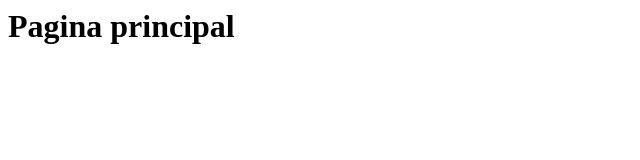
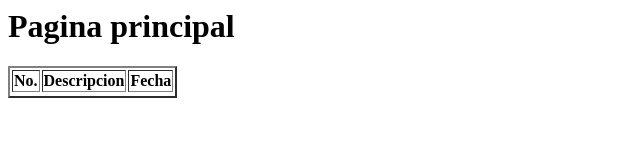
Before and after one commit to edrotumax/ejemplo, a plain HTML site: page index.html in a window 1280 px wide. Shown: the whole page, without its empty margins (0-640 px from the left). Drawn offline with Linux system fonts and the light colour scheme.

Commit message:
Creando encabezados de la tabla

```diff
--- a/index.html
+++ b/index.html
@@ -4,5 +4,14 @@
  </head>
  <body>
 	<h1>Pagina principal</h1>
+	<table border="2">
+		<thead>
+			<tr>
+				<th>No.</th>
+				<th>Descripcion</th>
+				<th>Fecha</th>
+			<tr>
+		<thead>
+	<table>
  </body>
 </html>
```
